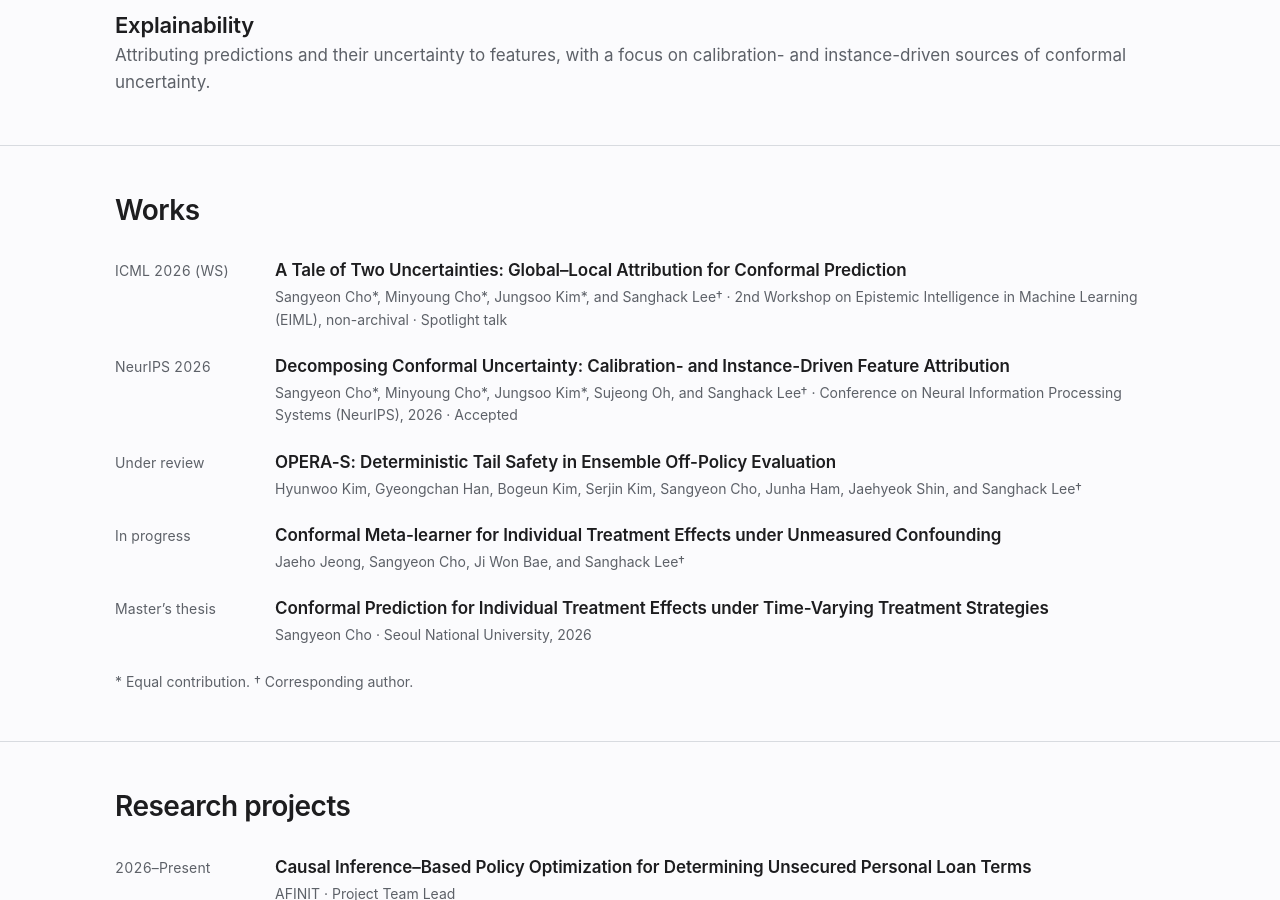
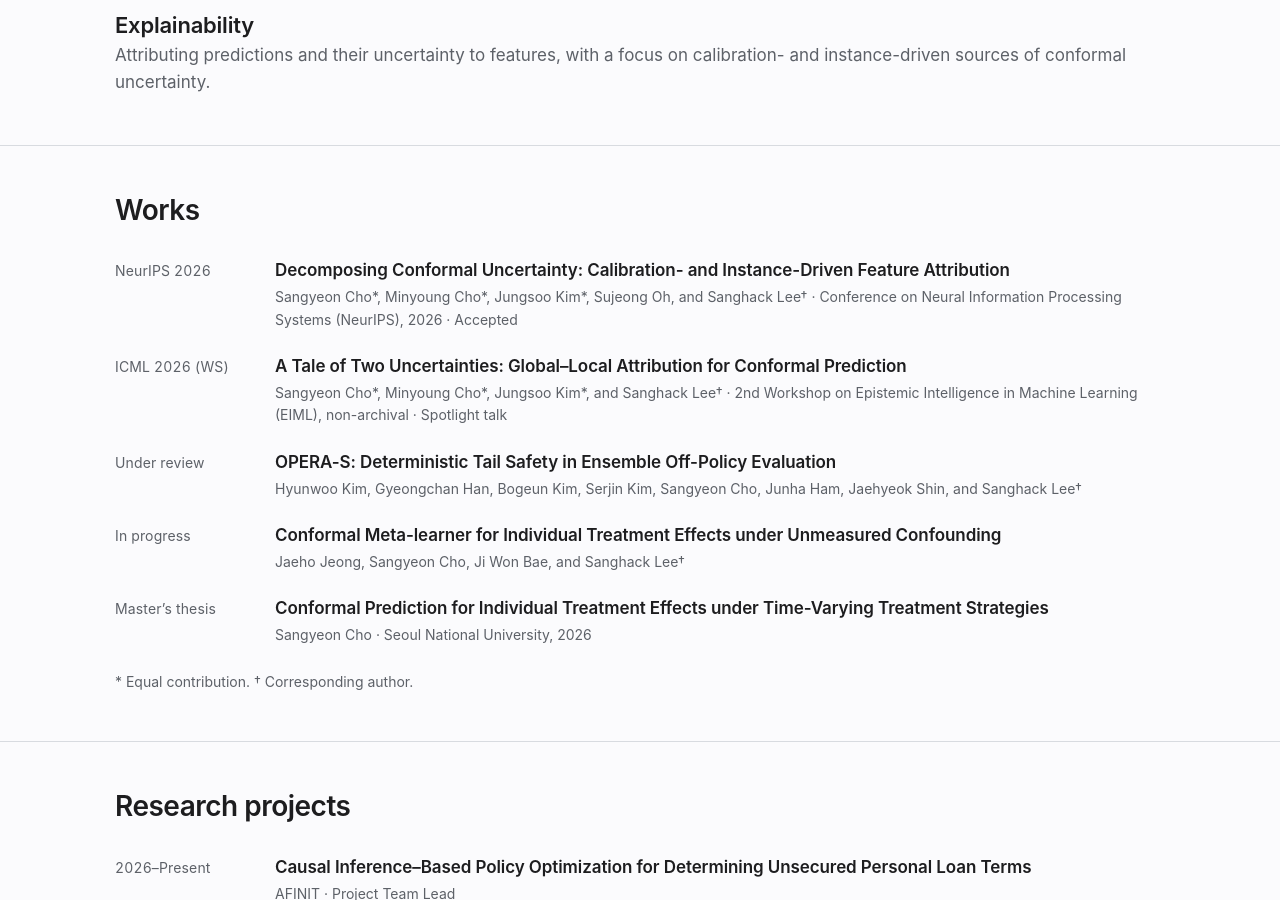
Before and after one commit to csymhph/csymhph.github.io, a Jekyll site: the page built from index.md, in a window 1280 px wide and 900 px high, scrolled down 714 px. Built offline with Jekyll 4.4.1, drawn with Linux system fonts in a browser that asks for light colours.

Commit message:
Put the accepted NeurIPS paper ahead of its earlier workshop version.

```diff
--- a/index.md
+++ b/index.md
@@ -54,17 +54,17 @@ permalink: /
     <h2 id="works-title">Works</h2>
     <ol class="records" aria-label="Works">
       <li class="record">
+        <span class="record-date">NeurIPS 2026</span>
+        <div class="record-copy">
+          <h3>Decomposing Conformal Uncertainty: Calibration- and Instance-Driven Feature Attribution</h3>
+          <p>Sangyeon Cho*, Minyoung Cho*, Jungsoo Kim*, Sujeong Oh, and Sanghack Lee† · Conference on Neural Information Processing Systems (NeurIPS), 2026 · Accepted</p>
+        </div>
+      </li>
+      <li class="record">
         <span class="record-date">ICML 2026 (WS)</span>
         <div class="record-copy">
           <h3>A Tale of Two Uncertainties: Global–Local Attribution for Conformal Prediction</h3>
           <p>Sangyeon Cho*, Minyoung Cho*, Jungsoo Kim*, and Sanghack Lee† · 2nd Workshop on Epistemic Intelligence in Machine Learning (EIML), non-archival · Spotlight talk</p>
-        </div>
-      </li>
-      <li class="record">
-        <span class="record-date">NeurIPS 2026</span>
-        <div class="record-copy">
-          <h3>Decomposing Conformal Uncertainty: Calibration- and Instance-Driven Feature Attribution</h3>
-          <p>Sangyeon Cho*, Minyoung Cho*, Jungsoo Kim*, Sujeong Oh, and Sanghack Lee† · Conference on Neural Information Processing Systems (NeurIPS), 2026 · Accepted</p>
         </div>
       </li>
       <li class="record">
```
